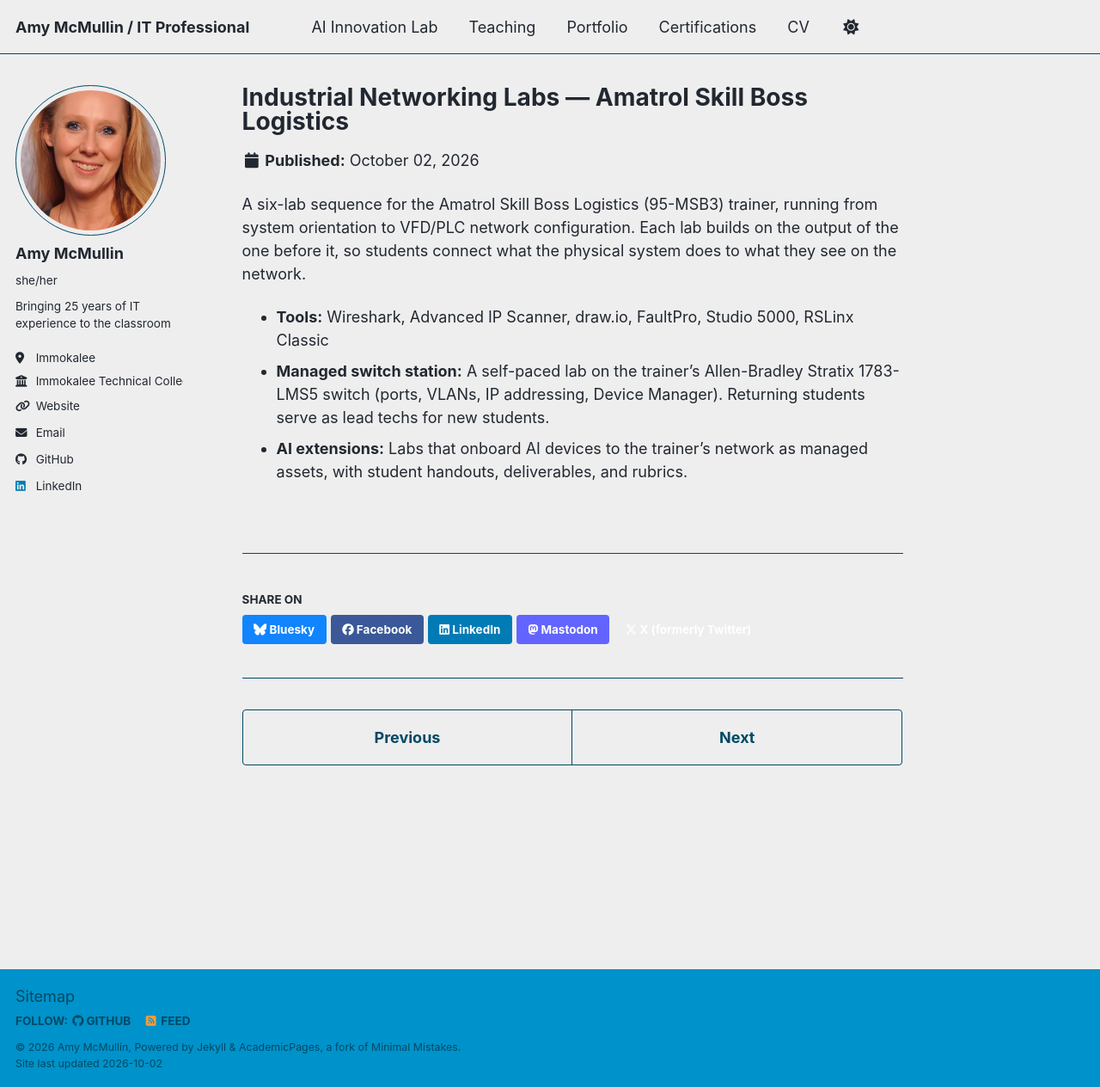
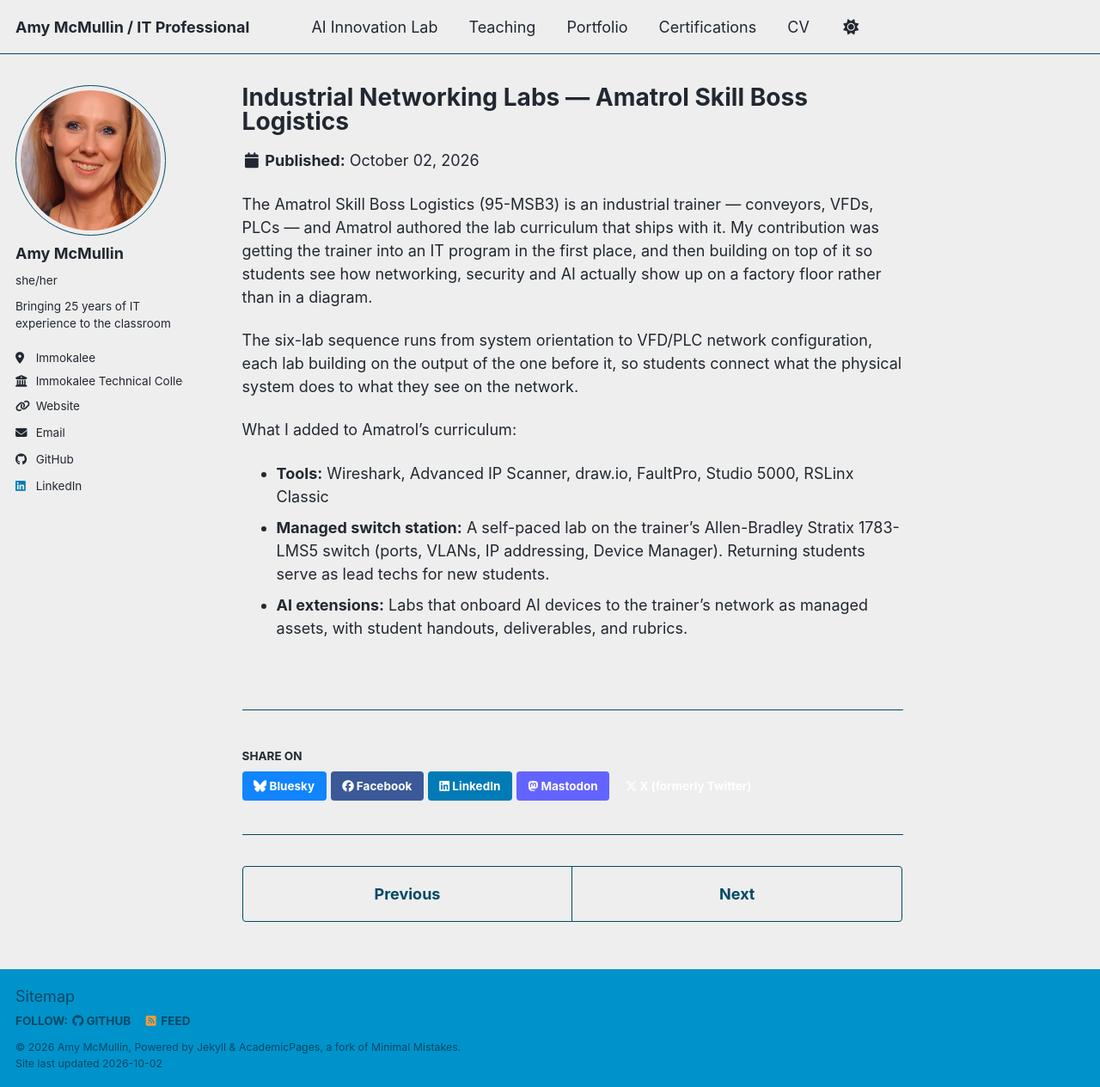
Before and after one commit to amymcmullin/amymcmullin.github.io, a Jekyll site: the page built from _portfolio/11-skill-boss-logistics-labs.md, in a window 1280 px wide and 1264 px high. Shown: the whole window at 86% size. Built offline with Jekyll 4.4.1, drawn with Linux system fonts in a browser that asks for light colours; a script bundle is joined from its source files by our own code; library files that are not in the unit come from our copies.

Commit message:
Reorder portfolio and add authorship disclosures
Renumber all 14 portfolio items 01-14 so the collection sorts in a
deliberate order: current AI work and hands-on technical builds first,
program leadership after.

Add a consistent authorship note to the six items where parts were
produced with AI assistance (OmniTech Arena, SOC simulation, IT Pathway
Diagnostic, SCORM orientations, AI Innovation Lab grant drafting), and
correct the Skill Boss page to credit Amatrol for the core lab
curriculum.

Expand the IT Pathway Diagnostic page with the interest-and-aptitude
rationale and the Tech+ routing decision, and the SCORM page with the
COE accreditation context and the SCORM-over-cartridge reasoning.

Update the one internal cross-link affected by the renames.

Co-Authored-By: Claude Opus 5 <noreply@anthropic.com>
Claude-Session: https://claude.ai/code/session_01BsmSLz6X5R31PafpSrtDDh

```diff
--- a/_portfolio/02-skill-boss-logistics-labs.md
+++ b/_portfolio/11-skill-boss-logistics-labs.md
@@ -4,7 +4,11 @@ excerpt: "A six-lab sequence that connects conveyors, VFDs, and PLCs to network-
 collection: portfolio
 ---
 
-A six-lab sequence for the Amatrol Skill Boss Logistics (95-MSB3) trainer, running from system orientation to VFD/PLC network configuration. Each lab builds on the output of the one before it, so students connect what the physical system does to what they see on the network.
+The Amatrol Skill Boss Logistics (95-MSB3) is an industrial trainer — conveyors, VFDs, PLCs — and Amatrol authored the lab curriculum that ships with it. My contribution was getting the trainer into an IT program in the first place, and then building on top of it so students see how networking, security and AI actually show up on a factory floor rather than in a diagram.
+
+The six-lab sequence runs from system orientation to VFD/PLC network configuration, each lab building on the output of the one before it, so students connect what the physical system does to what they see on the network.
+
+What I added to Amatrol's curriculum:
 
 * **Tools:** Wireshark, Advanced IP Scanner, draw.io, FaultPro, Studio 5000, RSLinx Classic
 * **Managed switch station:** A self-paced lab on the trainer's Allen-Bradley Stratix 1783-LMS5 switch (ports, VLANs, IP addressing, Device Manager). Returning students serve as lead techs for new students.
```
Also changed, not shown: _portfolio/03-soc-simulation.md (deleted, +0 -9 lines), _portfolio/05-it-pathway-diagnostic.md (deleted, +0 -11 lines), _portfolio/05-omnitech-arena.md (renamed from _portfolio/07-omnitech-arena.md, +1 -0 lines), _portfolio/06-scorm-orientations.md (deleted, +0 -7 lines), _portfolio/08-ai-innovation-lab.md (renamed from _portfolio/01-ai-innovation-lab.md, +2 -0 lines), _portfolio/09-soc-simulation.md (added, +13 -0 lines), _portfolio/10-it-pathway-diagnostic.md (added, +25 -0 lines), _portfolio/13-scorm-orientations.md (added, +11 -0 lines), _portfolio/14-temperature-gradient.md (renamed from _portfolio/temperature-gradient.md, +1 -1 lines), _portfolio/01-itech-csit-podcasts.md (renamed from _portfolio/itech-csit-podcasts.md), _portfolio/02-pizza-quality-control-aws-rekognition.md (renamed from _portfolio/pizza-quality-control-aws-rekognition.md), _portfolio/03-itech-ocp-tracker.md (renamed from _portfolio/itech-ocp-tracker.md), _portfolio/04-ai-certification-diagnostic.md (renamed from _portfolio/08-ai-certification-diagnostic.md), _portfolio/06-campus-automation.md (renamed from _portfolio/04-campus-automation.md), 2 more files.
